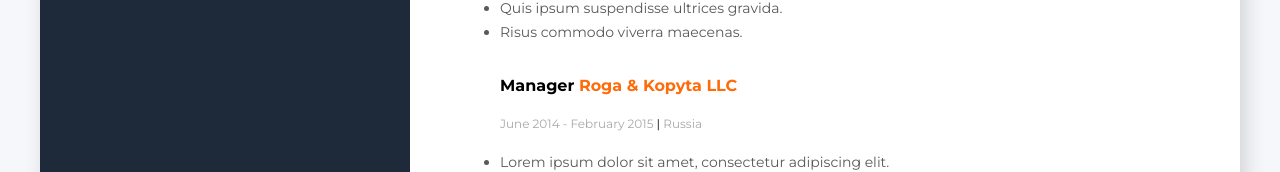
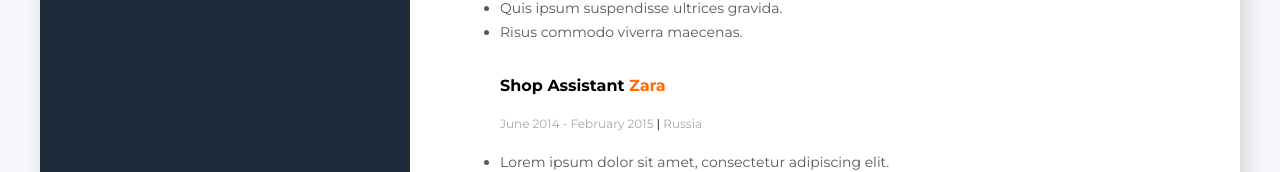
Before and after one commit to Schetinina/resume, a plain HTML site: page index.html in a window 1280 px wide. Shown: the part 996-1168 px from the top of the page. Drawn offline with Linux system fonts and the light colour scheme.

Commit message:
Добавила опыт работы в 3 компанию

```diff
--- a/index.html
+++ b/index.html
@@ -167,8 +167,8 @@
 
                  <!--company 3-->
                  <div class="work-experience-item">
-                    <h4 class="profession-title">Manager
-                        <span class="profession-company">Roga & Kopyta LLC</span>
+                    <h4 class="profession-title">Shop Assistant
+                        <span class="profession-company">Zara</span>
                     </h4>
                     <span class="profession-period">
                         June 2014 - February 2015
```
